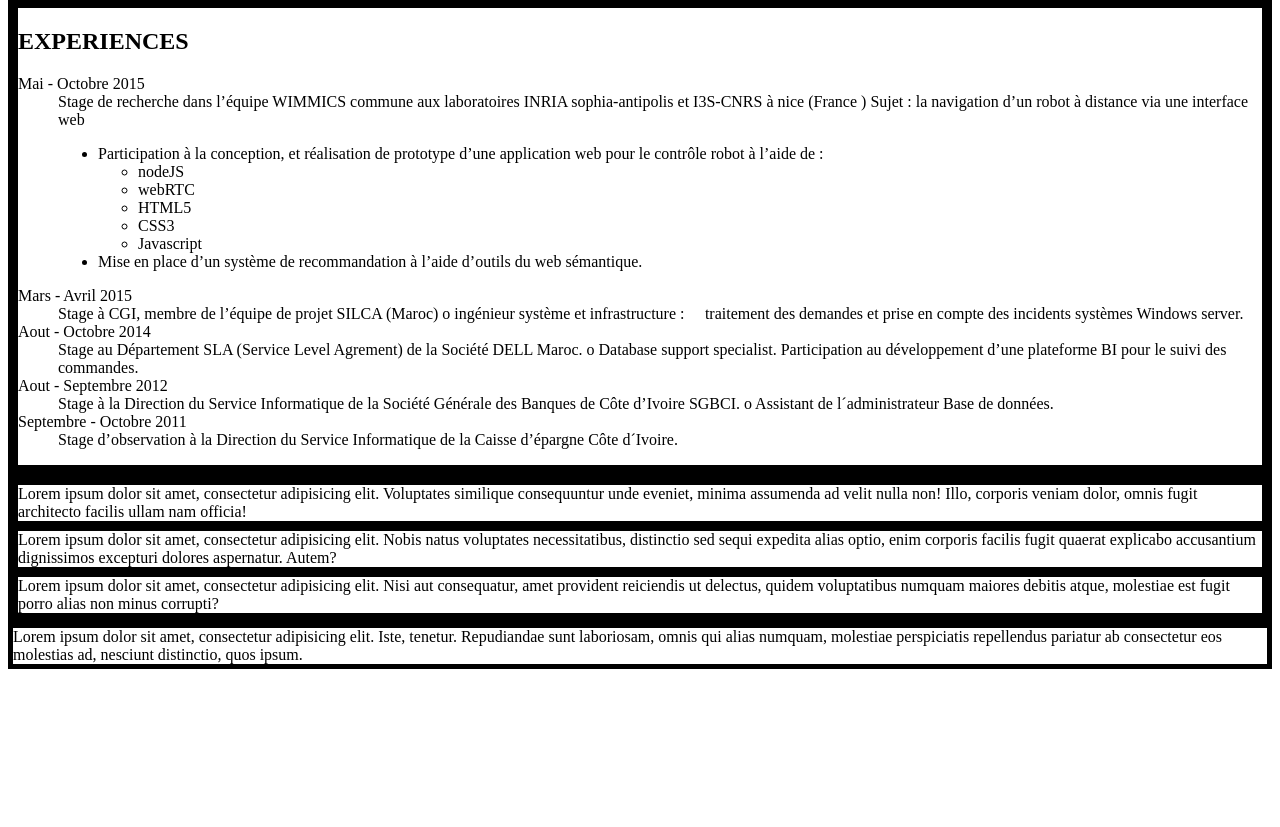
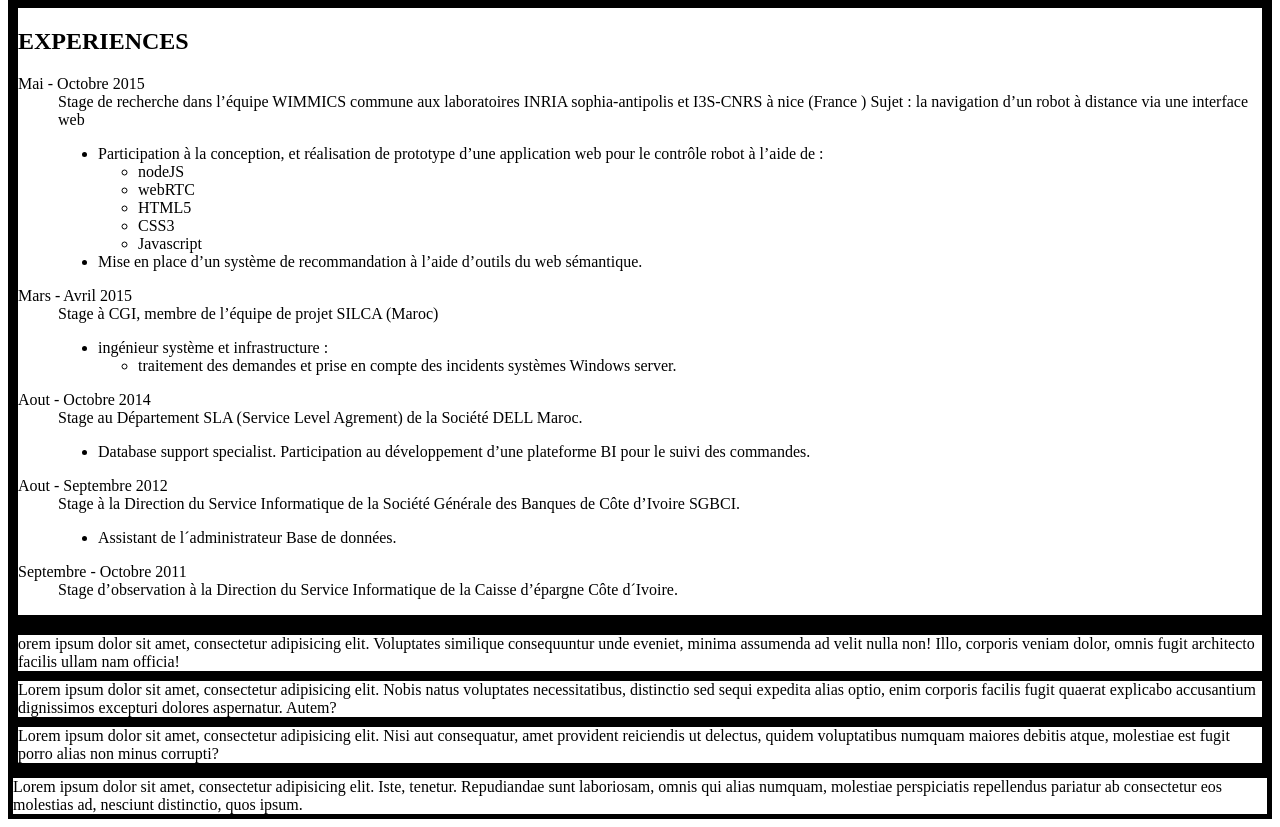
Before and after one commit to KFMichael/KFMichael.github.io, a plain HTML site: page index.html in a window 1280 px wide. Shown: the part 650-1477 px from the top of the page. Before the commit the page ends 1327 px from the top, so only its background shows below. Drawn offline with Linux system fonts and the light colour scheme.

Commit message:
ajout de contenu 2

```diff
--- a/index.html
+++ b/index.html
@@ -11,9 +11,14 @@
 </head>
 
 <body>
-    <nav id="MenuBar"> Lorem ipsum dolor sit amet, consectetur adipisicing elit. Praesentium deleniti iure culpa necessitatibus eaque ullam similique odio soluta, tempora, pariatur magni. Minima vel sapiente autem alias voluptatum fugit consequuntur possimus!</nav>
-    <article id="etatCivil">
-        <section id="informations">
+    <header>
+        <nav id="MenuBar">
+            Lorem ipsum dolor sit amet, consectetur adipisicing elit. Praesentium deleniti iure culpa necessitatibus eaque ullam similique odio soluta, tempora, pariatur magni. Minima vel sapiente autem alias voluptatum fugit consequuntur possimus!
+        </nav>
+    </header>
+
+    <section id="etatCivil">
+        <article id="informations">
             <h1>KANGAH Baffou&#233; Frank Micha&#235;l</h1>
             <p>N&#233; le
                 <time datetime="1993-01-06T06:45"> 6 janvier 1993 </time> &#224; Abidjan &#40;C&#244;te d’Ivoire&#41; de Nationalit&#233; Ivoirienne,
@@ -30,53 +35,64 @@
                 <br />
                 <span id="add"> 190, Rue Fr&#233;d&#233;ric Mistral, Centre International de Valbonne </span>
             </p>
-        </section>
+        </article>
         <figure id="photoCV"></figure>
-    </article>
-    <article id="corpsCV">
-        <section id="education">
+    </section>
+    <section  id="corpsCV">
+        <article id="education">
             <h2> FORMATION ET DIPLOMES </h2>
             <dl id="listEducation">
                 <dt>
                     <time datetime="2014">2014</time> -
                     <time datetime="2015">2015</time>
                 </dt>
-                <dd> <span class="diplome"> MASTER 2 M&#233;thodes Informatiques Appliqu&#233;es &#224; la Gestion des Entreprises &#40;MIAGE - NTDP&#41; </span> &#224; l’Universit&#233; Nice Sophia Antipolis.</dd>
+                <dd>
+                 <span class="diplome"> MASTER 2 M&#233;thodes Informatiques Appliqu&#233;es &#224; la Gestion des Entreprises &#40;MIAGE - NTDP&#41; </span> &#224; l’Universit&#233; Nice Sophia Antipolis.
+                </dd>
                 <dt>
                     <time datetime="2012">2012</time> -
                     <time datetime="2015">2015</time>
                 </dt>
-                <dd> <span class="diplome"> Dipl&#244;me d’ing&#233;nieur Informatique et r&#233;seaux </span> &#224; l’&#233;cole Marocaine des Sciences de l’Ing&#233;nieur &#40; <span class="lieuFormation"> Casablanca, Maroc&#41; </span>.</dd>
+                <dd>
+                    <span class="diplome"> Dipl&#244;me d’ing&#233;nieur Informatique et r&#233;seaux </span> &#224; l’&#233;cole Marocaine des Sciences de l’Ing&#233;nieur &#40; <span class="lieuFormation"> Casablanca, Maroc&#41; </span>.
+                </dd>
                 <dt>
                     <time datetime="2010">2010</time> -
                     <time datetime="2012">2012</time>
                 </dt>
-                <dd>Classes pr&#233;aratoires informatique &#38; r&#233;seaux &#224; l’&#233;cole Marocaine des Sciences de l’Ing&#233;nieur &#40; <span class="lieuFormation"> Casablanca, Maroc&#41; </span>.</dd>
+                <dd>
+                    Classes pr&#233;aratoires informatique &#38; r&#233;seaux &#224; l’&#233;cole Marocaine des Sciences de l’Ing&#233;nieur &#40; <span class="lieuFormation"> Casablanca, Maroc&#41; </span>.
+                </dd>
                 <dt>
                     <time datetime="2009">2009</time> -
                     <time datetime="2010">2010</time>
                 </dt>
-                <dd> 1i&#232;re ann&#233;e Classe Pr&#233;paratoire MPSI &#40;&#224; l’Institut National Polytechnique F&#233;lix Houphouet-Boigny &#40; <span class="lieuFormation"> Yamoussoukro, C&#244;te d’Ivoire&#41; </span>.</dd>
+                <dd>
+                    1i&#232;re ann&#233;e Classe Pr&#233;paratoire MPSI &#40;&#224; l’Institut National Polytechnique F&#233;lix Houphouet-Boigny &#40; <span class="lieuFormation"> Yamoussoukro, C&#244;te d’Ivoire&#41; </span>.
+                </dd>
                 <dt>
                     <time datetime="2008">2008</time> -
                     <time datetime="2009">2009</time>
                 </dt>
-                <dd> <span class="diplome"> Baccalaur&#233;at S&#233;rie Scientifique </span> &#40; <span class="lieuFormation"> Abidjan, C&#244;te d’Ivoire&#41; </span> avec la mention assez-bien.</dd>
+                <dd>
+                    <span class="diplome"> Baccalaur&#233;at S&#233;rie Scientifique </span> &#40; <span class="lieuFormation"> Abidjan, C&#244;te d’Ivoire&#41; </span> avec la mention assez-bien.
+                </dd>
             </dl>
-        </section>
-        <section id="experience">
+        </article>
+        <article id="experience">
             <h2> EXPERIENCES </h2>
             <dl id="listEducation">
                 <dt>
                     <time datetime="2015-05-01">Mai</time> -
                     <time datetime="2015-10-15">Octobre </time> 2015
                 </dt>
-                <dd> Stage de recherche dans l’&#233;quipe WIMMICS commune aux laboratoires INRIA sophia-antipolis et I3S-CNRS &#224; nice (France ) <span class="sujetStage"> Sujet : la navigation d’un robot &#224; distance via une interface web </span>
+                <dd>
+                 Stage de recherche dans l’&#233;quipe WIMMICS commune aux laboratoires INRIA sophia-antipolis et I3S-CNRS &#224; nice (France ) <span class="sujetStage"> Sujet : la navigation d’un robot &#224; distance via une interface web </span>
                     <ul>
                         <li> Participation &#224; la conception, et r&#233;alisation de prototype d’une application web pour le contrôle robot &#224; l’aide de :
                             <ul>
-                                <li> <span class="tecno">nodeJS</span> </li>
-                                <li> <span class="tecno">webRTC</span> </li>
+                                <li><span class="tecno">nodeJS</span> </li>
+                                <li><span class="tecno">webRTC</span> </li>
                                 <li><span class="tecno">HTML5</span> </li>
                                 <li><span class="tecno">CSS3 </span> </li>
                                 <li><span class="tecno">Javascript </span> </li>
@@ -89,31 +105,68 @@
                     <time datetime="2015-03-01">Mars</time> -
                     <time datetime="2015-04-01">Avril</time> 2015
                 </dt>
-                <dd> Stage &#224; CGI, membre de l’&#233;quipe de projet SILCA (Maroc) o ing&#233;nieur syst&#232;me et infrastructure :  traitement des demandes et prise en compte des incidents syst&#232;mes Windows server. </dd>
+                <dd> Stage &#224; CGI, membre de l’&#233;quipe de projet SILCA (Maroc)
+                    <ul>
+                        <li>ing&#233;nieur syst&#232;me et infrastructure :
+                            <ul>
+                                <li>traitement des demandes et prise en compte des incidents syst&#232;mes Windows server.</li>
+                            </ul>
+                        </li>
+                    </ul>
+                </dd>
                 <dt>
                     <time datetime="2014-08-01">Aout</time> -
                     <time datetime="2014-10-01">Octobre</time> 2014
                 </dt>
-                <dd>Stage au D&#233;partement SLA (Service Level Agrement) de la Soci&#233;t&#233; DELL Maroc. o Database support specialist. Participation au d&#233;veloppement d’une plateforme BI pour le suivi des commandes. </dd>
+                <dd>Stage au D&#233;partement SLA (Service Level Agrement) de la Soci&#233;t&#233; DELL Maroc.
+                    <ul>
+                        <li>
+                            <span class="posteOccupe"> Database support specialist. </span> <span class="sujetStage">  Participation au d&#233;veloppement d’une plateforme BI pour le suivi des commandes.</span>
+                        </li>
+                    </ul>
+                </dd>
                 <dt>
                     <time datetime="2012-08-01">Aout</time> -
                     <time datetime="2012-09-01">Septembre</time> 2012
                 </dt>
-                <dd> Stage &#224; la Direction du Service Informatique de la Soci&#233;t&#233; G&#233;n&#233;rale des Banques de Côte d’Ivoire SGBCI. o Assistant de l´administrateur Base de donn&#233;es. </dd>
+                <dd> Stage &#224; la Direction du Service Informatique de la Soci&#233;t&#233; G&#233;n&#233;rale des Banques de Côte d’Ivoire SGBCI.
+                    <ul>
+                        <li>
+                            <span class="posteOccupe">Assistant de l´administrateur Base de donn&#233;es.</span>
+                        </li>
+                    </ul>
+                </dd>
                 <dt>
                     <time datetime="2011-09-01">Septembre </time> -
                     <time datetime="2011-10-01">Octobre </time> 2011
                 </dt>
-                <dd> Stage d’observation &#224; la Direction du Service Informatique de la Caisse d’&#233;pargne Côte d´Ivoire.</dd>
+                <dd>
+                    <span class="sujetStage">  Stage d’observation &#224; la Direction du Service Informatique de la Caisse d’&#233;pargne Côte d´Ivoire. </span>
+                </dd>
             </dl>
-        </section>
-    </article>
-    <aside id="skills">
-        <section id="langage">Lorem ipsum dolor sit amet, consectetur adipisicing elit. Voluptates similique consequuntur unde eveniet, minima assumenda ad velit nulla non! Illo, corporis veniam dolor, omnis fugit architecto facilis ullam nam officia!</section>
-        <section id="logiciel">Lorem ipsum dolor sit amet, consectetur adipisicing elit. Nobis natus voluptates necessitatibus, distinctio sed sequi expedita alias optio, enim corporis facilis fugit quaerat explicabo accusantium dignissimos excepturi dolores aspernatur. Autem?</section>
-        <section id="hobbies">Lorem ipsum dolor sit amet, consectetur adipisicing elit. Nisi aut consequatur, amet provident reiciendis ut delectus, quidem voluptatibus numquam maiores debitis atque, molestiae est fugit porro alias non minus corrupti?</section>
-    </aside>
-    <footer id="aPropos">Lorem ipsum dolor sit amet, consectetur adipisicing elit. Iste, tenetur. Repudiandae sunt laboriosam, omnis qui alias numquam, molestiae perspiciatis repellendus pariatur ab consectetur eos molestias ad, nesciunt distinctio, quos ipsum.</footer>
+        </article>
+    </section>
+    <section>
+        <header>
+
+        </header>
+         <aside id="skills">
+                <article id="langage">
+                    orem ipsum dolor sit amet, consectetur adipisicing elit. Voluptates similique consequuntur unde eveniet, minima assumenda ad velit nulla non! Illo, corporis veniam dolor, omnis fugit architecto facilis ullam nam officia!
+                </article>
+                <article id="logiciel">
+                    Lorem ipsum dolor sit amet, consectetur adipisicing elit. Nobis natus voluptates necessitatibus, distinctio sed sequi expedita alias optio, enim corporis facilis fugit quaerat explicabo accusantium dignissimos excepturi dolores aspernatur. Autem?
+                </article>
+                <article id="hobbies">
+                    Lorem ipsum dolor sit amet, consectetur adipisicing elit. Nisi aut consequatur, amet provident reiciendis ut delectus, quidem voluptatibus numquam maiores debitis atque, molestiae est fugit porro alias non minus corrupti?
+                </article>
+            </aside>
+    </section>
+
+
+    <footer id="aPropos">
+        Lorem ipsum dolor sit amet, consectetur adipisicing elit. Iste, tenetur. Repudiandae sunt laboriosam, omnis qui alias numquam, molestiae perspiciatis repellendus pariatur ab consectetur eos molestias ad, nesciunt distinctio, quos ipsum.
+    </footer>
 </body>
 
 </html>
--- a/styles/style.css
+++ b/styles/style.css
@@ -37,8 +37,9 @@ img {
     margin: 0 auto;
 }
 
+#aCote {}
 .diplome {
- font-weight: bold;
+    font-weight: bold;
 }
 
 .lieuFormation {}
@@ -55,6 +56,12 @@ img {
 #informations {
     border: 5px solid black;
 }
+
+.sujet {}
+
+.techno { }
+.posteOccupe {}
+
 
 #photoCV {
     border: 5px solid black;
```
